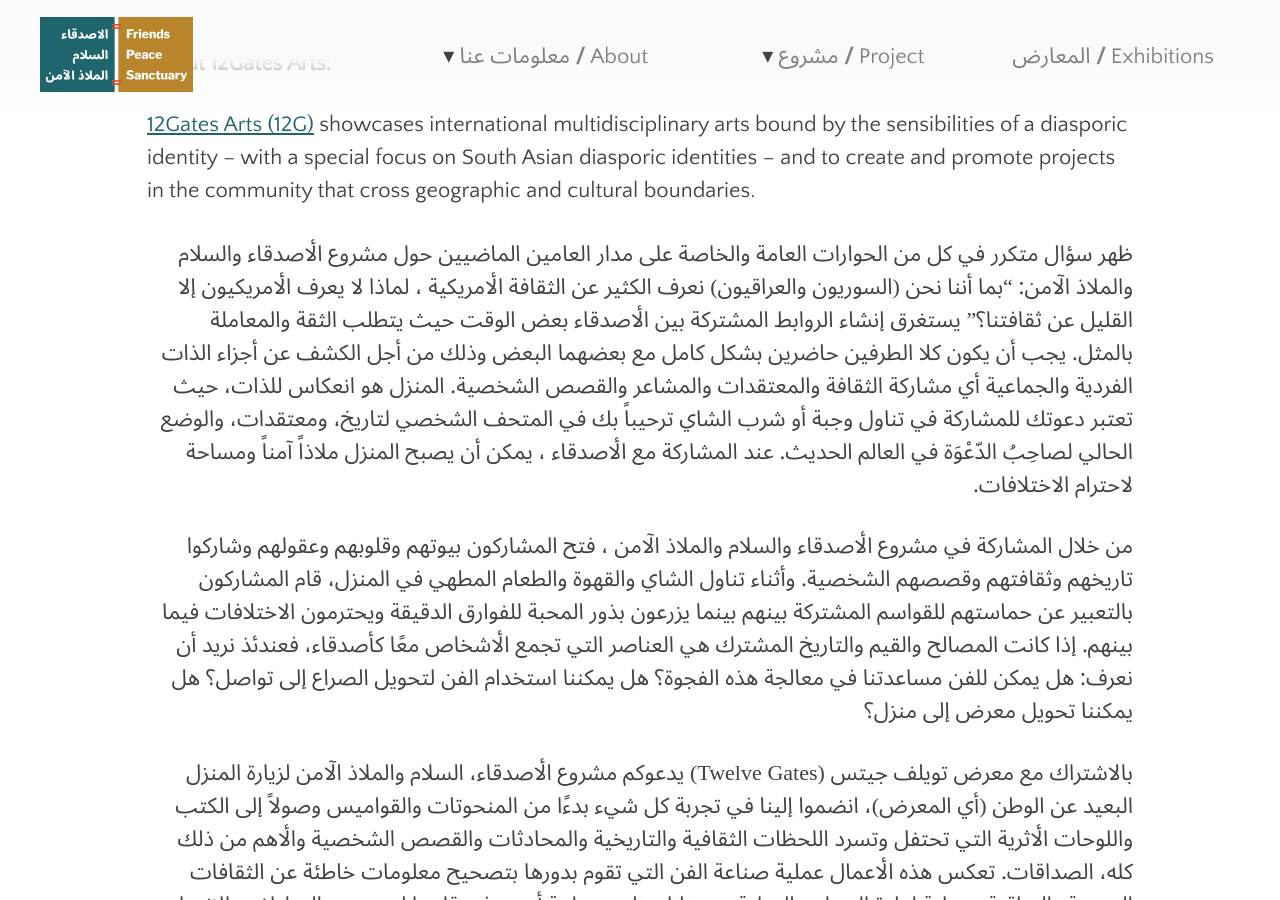
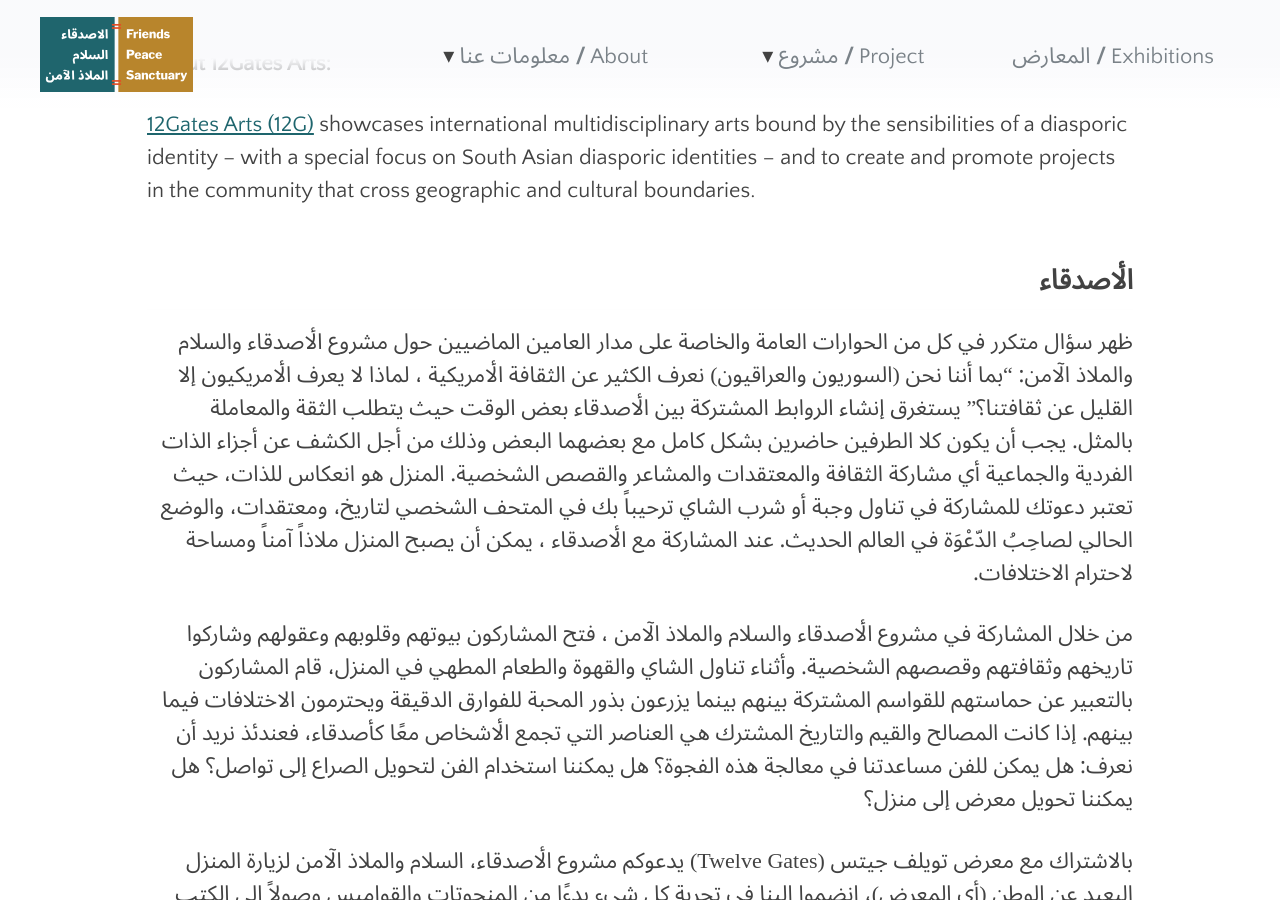
Before and after one commit to swat-ds/fps.swarthmore.edu, a Jekyll site: the page built from _posts/2019-05-15-friends.md, in a window 1280 px wide and 900 px high, scrolled down 1754 px. Built offline with Jekyll 4.4.1, drawn with Linux system fonts in a browser that asks for light colours.

Commit message:
Update 2019-05-15-friends.md

```diff
--- a/_posts/2019-05-15-friends.md
+++ b/_posts/2019-05-15-friends.md
@@ -48,6 +48,8 @@ In partnership with [12Gates Arts](http://www.twelvegatesarts.org/), _Friends, P
 
 [12Gates Arts (12G)](http://www.twelvegatesarts.org/) showcases international multidisciplinary arts bound by the sensibilities of a diasporic identity – with a special focus on South Asian diasporic identities – and to create and promote projects in the community that cross geographic and cultural boundaries.
 
+## **الأصدقاء**
+{: .ar}
 
 ظهر سؤال متكرر في كل من الحوارات العامة والخاصة على مدار العامين الماضيين حول مشروع الأصدقاء والسلام والملاذ الآمن: "بما أننا نحن (السوريون والعراقيون) نعرف الكثير عن الثقافة الأمريكية ، لماذا لا يعرف الأمريكيون إلا القليل عن ثقافتنا؟" يستغرق إنشاء الروابط المشتركة بين الأصدقاء بعض الوقت حيث يتطلب الثقة والمعاملة بالمثل. يجب أن يكون كلا الطرفين حاضرين بشكل كامل مع بعضهما البعض وذلك من أجل الكشف عن أجزاء الذات الفردية والجماعية أي مشاركة الثقافة والمعتقدات والمشاعر والقصص الشخصية. المنزل هو انعكاس للذات، حيث تعتبر دعوتك للمشاركة في تناول وجبة أو شرب الشاي ترحيباً بك في المتحف الشخصي لتاريخ، ومعتقدات، والوضع الحالي لصاحِبُ الدّعْوَة في العالم الحديث. عند المشاركة مع الأصدقاء ، يمكن أن يصبح المنزل ملاذاً آمناً ومساحة لاحترام الاختلافات.
 {: .ar}
```
